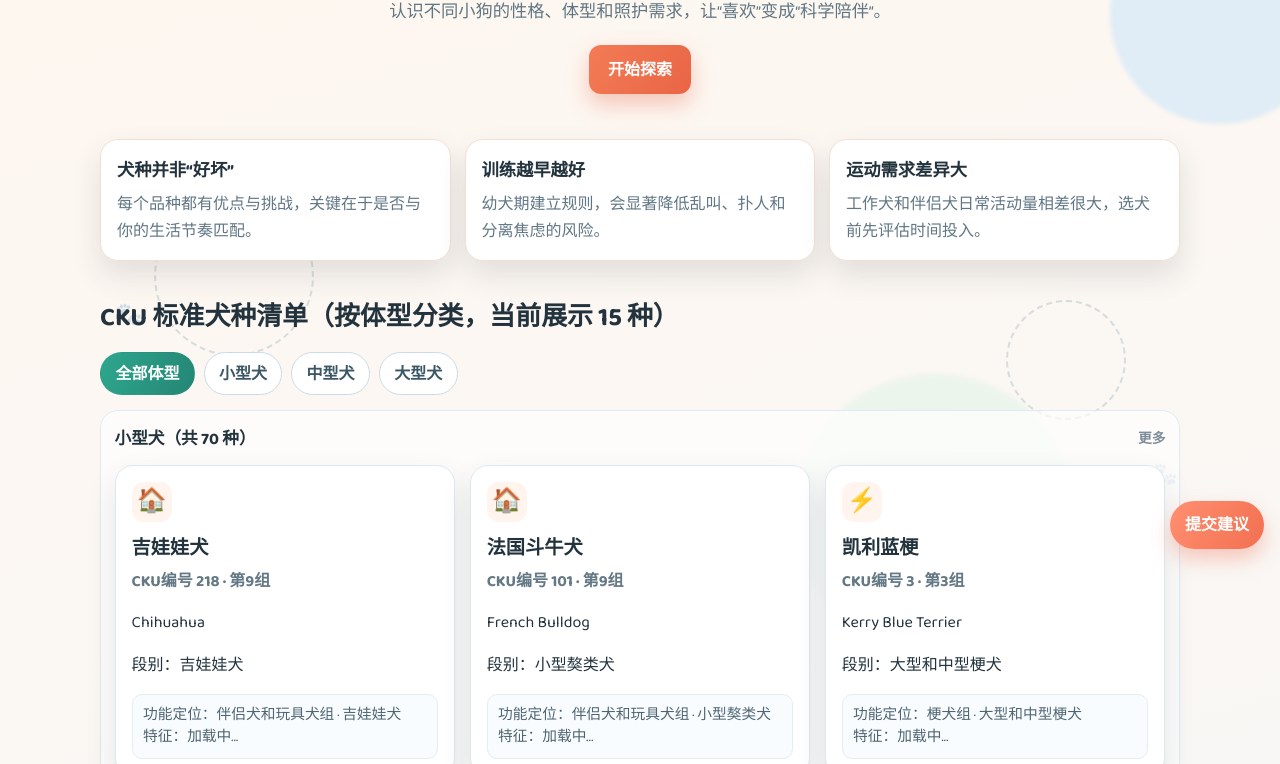
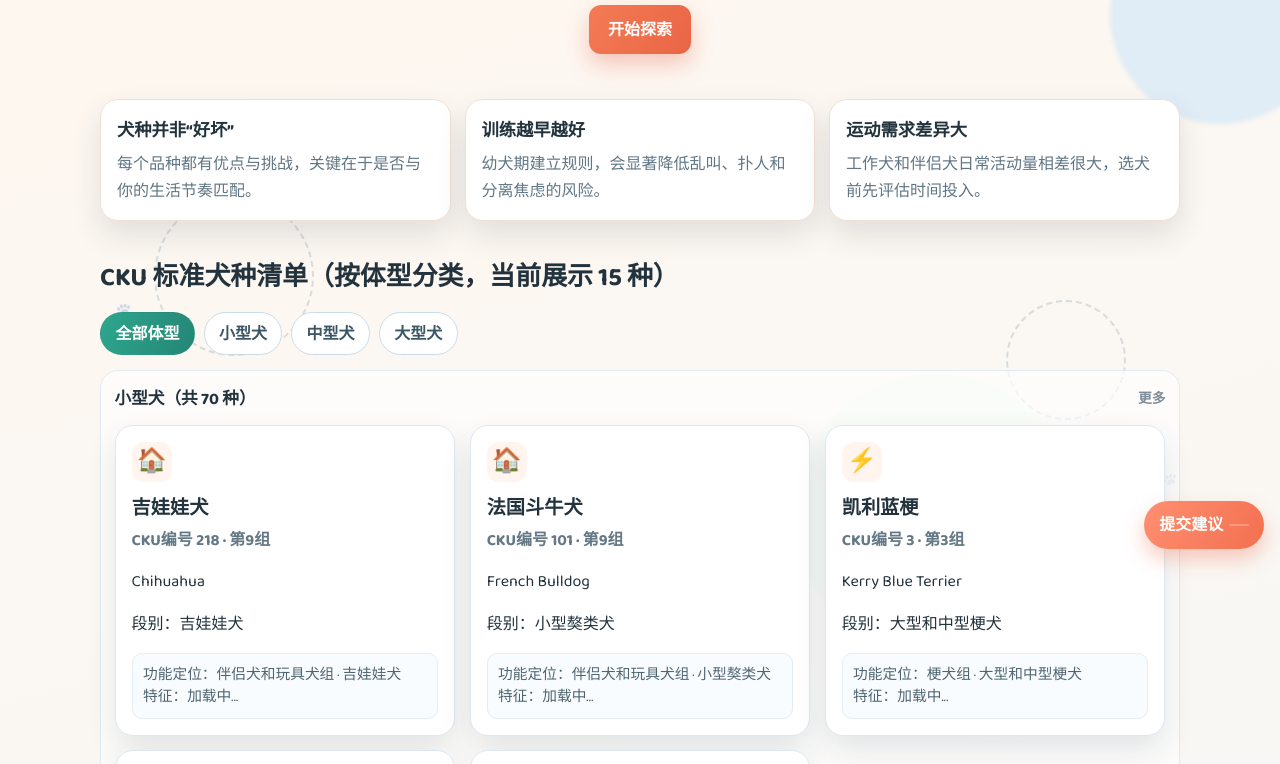
Before and after one commit to norahyyw223-netizen/dog-breeds-science-site, a website: page index.html in a window 1280 px wide. Shown: the part 236-1000 px from the top of the page. Drawn offline with Linux system fonts and the light colour scheme; no server answers; a web font is replaced by a local one.

Commit message:
Add feedback counter on home and remove top hero badge

```diff
--- a/index.html
+++ b/index.html
@@ -23,7 +23,6 @@
   </div>
 
   <header class="hero">
-    <div class="hero__badge">犬种科普站</div>
     <h1>汪星图鉴</h1>
     <p>认识不同小狗的性格、体型和照护需求，让“喜欢”变成“科学陪伴”。</p>
     <div class="hero__actions">
@@ -79,7 +78,10 @@
     <p>汪星图鉴 · 让养犬更科学 · 2026</p>
   </footer>
 
-  <button class="feedback-fab" data-open-feedback type="button" aria-label="提交建议">提交建议</button>
+  <button class="feedback-fab" data-open-feedback type="button" aria-label="提交建议">
+    提交建议
+    <span id="suggestionCount" class="feedback-count" aria-live="polite"></span>
+  </button>
 
   <dialog id="feedbackDialog" class="feedback-dialog">
     <form id="feedbackForm" class="feedback-form" method="dialog">
--- a/script.js
+++ b/script.js
@@ -8,6 +8,7 @@ const feedbackDialog = document.querySelector("#feedbackDialog");
 const feedbackForm = document.querySelector("#feedbackForm");
 const formStatus = document.querySelector("#formStatus");
 const submitButton = feedbackForm?.querySelector("button[type='submit']");
+const suggestionCount = document.querySelector("#suggestionCount");
 const apiBaseUrl = (window.APP_CONFIG?.API_BASE_URL || "").replace(/\/+$/, "");
 
 const ckuGroups = Array.isArray(window.CKU_GROUPS) ? window.CKU_GROUPS : [];
@@ -383,8 +384,27 @@ function renderBreedCards(filter = "all") {
   });
 }
 
+async function refreshSuggestionCount() {
+  if (!suggestionCount) {
+    return;
+  }
+
+  try {
+    const response = await fetch(`${apiBaseUrl}/api/suggestions/stats`);
+    if (!response.ok) {
+      throw new Error("stats failed");
+    }
+    const data = await response.json();
+    const count = Number(data?.count);
+    suggestionCount.textContent = Number.isFinite(count) ? `${count}` : "";
+  } catch (_error) {
+    suggestionCount.textContent = "";
+  }
+}
+
 renderBreedCards("all");
 renderSizeFeature("all");
+refreshSuggestionCount();
 
 if (sizeFilters) {
   sizeFilters.addEventListener("click", (event) => {
@@ -406,8 +426,10 @@ if (sizeFilters) {
 if (openFeedbackButtons.length > 0 && feedbackDialog) {
   openFeedbackButtons.forEach((button) => {
     button.addEventListener("click", () => {
+      if (formStatus) {
         formStatus.textContent = "";
         formStatus.className = "form-status";
+      }
       feedbackDialog.showModal();
     });
   });
@@ -446,14 +468,20 @@ if (feedbackForm) {
     };
 
     if (!payload.suggestion) {
+      if (formStatus) {
         formStatus.textContent = "请填写建议内容。";
         formStatus.className = "form-status is-error";
+      }
       return;
     }
 
+    if (submitButton) {
       submitButton.disabled = true;
+    }
+    if (formStatus) {
       formStatus.textContent = "正在提交...";
       formStatus.className = "form-status";
+    }
 
     try {
       const response = await fetch(`${apiBaseUrl}/api/suggestions`, {
@@ -469,14 +497,21 @@ if (feedbackForm) {
       }
 
       feedbackForm.reset();
+      if (formStatus) {
         formStatus.textContent = "提交成功，感谢你的建议。";
         formStatus.className = "form-status is-success";
+      }
+      refreshSuggestionCount();
       setTimeout(() => feedbackDialog.close(), 700);
     } catch (_error) {
+      if (formStatus) {
         formStatus.textContent = "提交失败，请稍后重试。";
         formStatus.className = "form-status is-error";
+      }
     } finally {
+      if (submitButton) {
         submitButton.disabled = false;
+      }
     }
   });
 }
--- a/style.css
+++ b/style.css
@@ -422,6 +422,9 @@ footer {
   right: 1rem;
   bottom: 0.95rem;
   z-index: 20;
+  display: inline-flex;
+  align-items: center;
+  gap: 0.35rem;
   border: 0;
   border-radius: 999px;
   padding: 0.65rem 0.94rem;
@@ -431,6 +434,17 @@ footer {
   background: linear-gradient(120deg, #ff8f70, #f27050);
   box-shadow: 0 10px 20px rgba(236, 106, 76, 0.34);
   cursor: pointer;
+}
+
+.feedback-count {
+  display: inline-block;
+  min-width: 1.25rem;
+  padding: 0.05rem 0.38rem;
+  border-radius: 999px;
+  background: rgba(255, 255, 255, 0.23);
+  font-size: 0.78rem;
+  line-height: 1.2;
+  text-align: center;
 }
 
 .feedback-dialog {
```
Also changed, not shown: 1 other file. Lines whose indentation alone changed are shown as unchanged.
